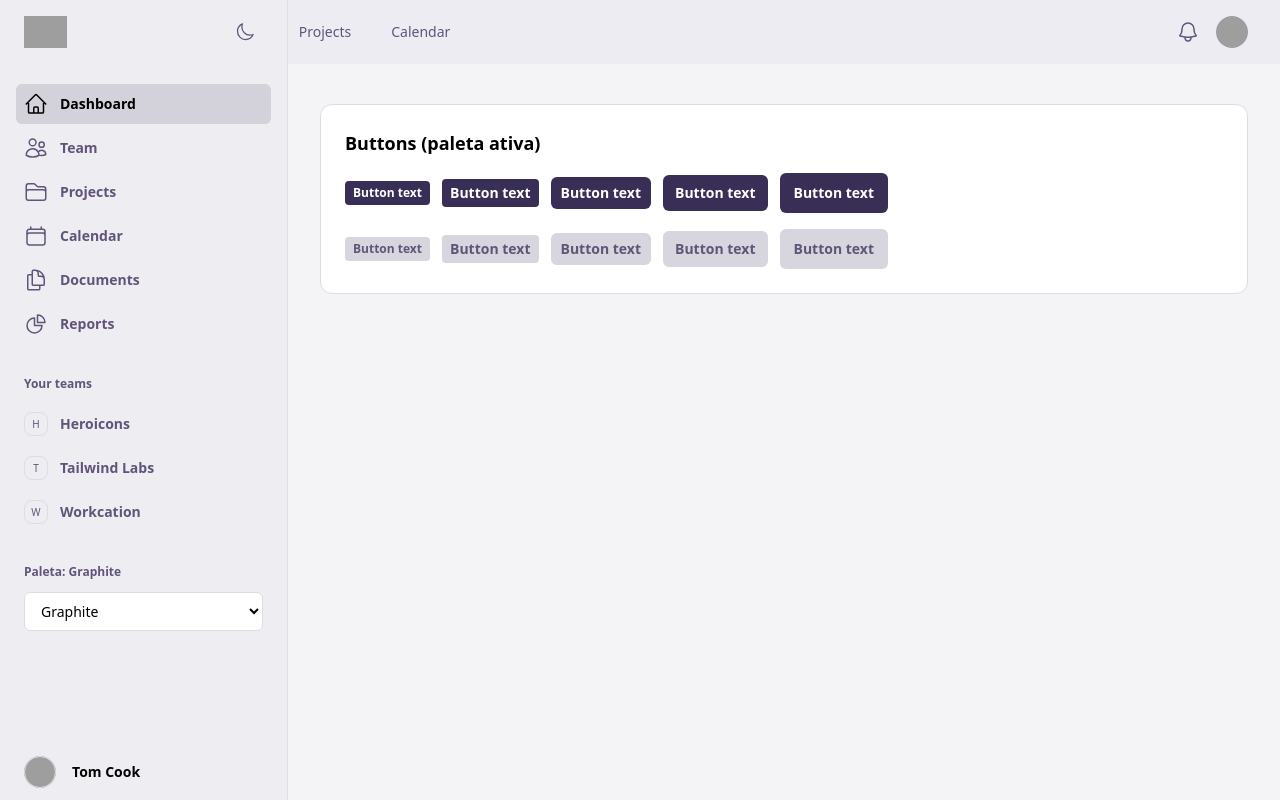
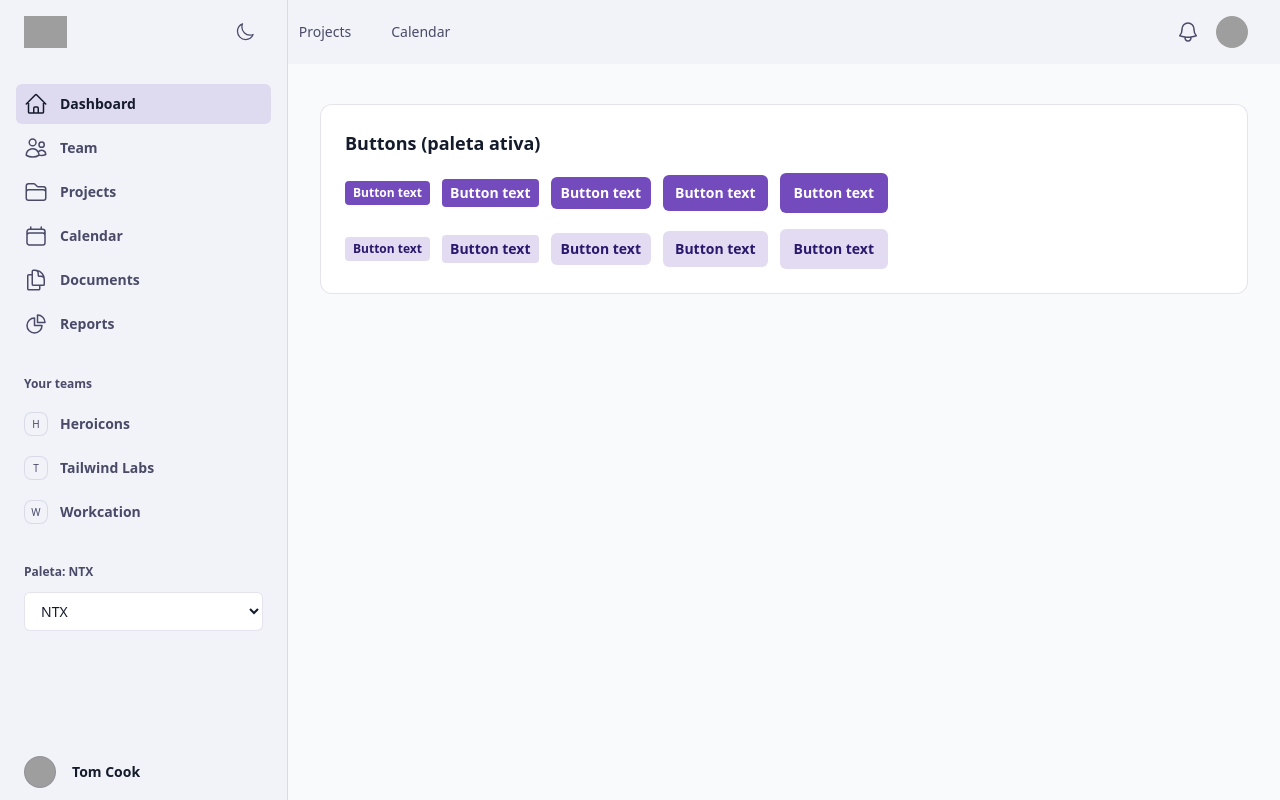
Before and after one commit to Victor-Prg/kataloh_tcc, a React (Vite) app: page / in a window 1280 px wide. Built offline with nearby package versions, Linux system fonts and the light colour scheme; grey boxes are pictures that could not be loaded.

Commit message:
chore: atualizar paletas e dashboard

```diff
--- a/src/assets/pallete.css
+++ b/src/assets/pallete.css
@@ -6,17 +6,17 @@
 
 [data-palette="NTX"][data-mode="light"] {
   --primary-100: #744BBC;
-  --primary-90: #885BD8;
-  --primary-50: #E9DFFC;
-  --secondary-100: #C38DFA;
-  --secondary-90: #B07EE5;
-  --secondary-50: #F4EBFF;
+  --primary-90: #29186D;
+  --primary-50: #F6DFFE;
+  --secondary-100: #413B62;
+  --secondary-90: #141B2B;
+  --secondary-50: #EDC6FD;
   --bg: #F9FAFB;
   --surface: #FFFFFF;
   --surface-nav: #F1F3F9;
-  --border: rgba(116, 75, 188, 0.15);
-  --gradient: linear-gradient(180deg, var(--primary-100) 0%, var(--primary-90) 100%);
-  --text-primary: #1A1A24;
+  --border: rgba(81, 75, 138, 0.15);
+  --gradient: linear-gradient(180deg, #744BBC 0%, #C38DFA 100%);
+  --text-primary: #141B2B;
   --text-muted: #4A4A68;
   --text-soft: #858594;
   --success: #1B5E20;
@@ -25,21 +25,20 @@
 }
 
 [data-palette="NTX"][data-mode="dark"] {
-
-  --primary-100: #C38DFA;
-  --primary-90: #B07EE5;
-  --primary-50: #61467D;
-  --secondary-100: #885BD8;
-  --secondary-90: #7A52C2;
-  --secondary-50: #442D6C;
+  --primary-100: #885BD8;
+  --primary-90: #F6DFFE;
+  --primary-50: #4926AC;
+  --secondary-100: #413B62;
+  --secondary-90: #C38DFA;
+  --secondary-50: #29186D;
   --bg: #080C1C;
   --surface: #1A2437;
-  --surface-nav: #12182B;
-  --border: rgba(71, 63, 108, 0.4);
-  --gradient: linear-gradient(180deg, var(--primary-100) 0%, var(--primary-90) 100%);
+  --surface-nav: #0E0C2E;
+  --border: rgba(71, 102, 108, 0.4);
+  --gradient: linear-gradient(180deg, #C38DFA 0%, #885BD8 100%);
   --text-primary: #F2F1F1;
   --text-muted: #C8C8D8;
-  --text-soft: #858594;
+  --text-soft: #A8AABD;
   --success: #2ECC71;
   --warning: #F1C40F;
   --danger: #E74C3C;
@@ -47,47 +46,82 @@
 
 
 /* ==========================================
-   1. BRAND (Identidade Forte)
+   1. BRAND (paleta genérica e moderna, o padrão de mercado atual)
    ========================================== */
 
 [data-palette="Brand"][data-mode="light"] {
-  --primary-100: #7733c4;
-  --primary-90: #9f66d3;
-  --primary-50: #bb93e1;
-  --secondary-100: #efe5f8;
-  --secondary-90: #dfccf0;
-  --secondary-50: #d1b7ea;
-  --bg: #f9f9fb;
-  --surface: #ffffff;
-  --surface-nav: #efe5f8;
-  --border: #eeedf2;
-  --gradient: linear-gradient(180deg, var(--primary-100) 0%, var(--primary-50) 100%);
-  --text-primary: #130a2a;
-  --text-muted: #605579;
-  --text-soft: #a6a0b6;
-  --success: #41c16e;
-  --warning: #f4da49;
-  --danger: #fc5e57;
+  /* Azul Royal Vibrante para Ações */
+  --primary-100: #2563EB;
+  /* Cor base (Blue 600) */
+  --primary-90: #1D4ED8;
+  /* Hover (Escurece para clique) */
+  --primary-50: #DBEAFE;
+  /* Fundo de destaque leve */
+
+  /* Cinza Azulado para Elementos Secundários */
+  --secondary-100: #475569;
+  --secondary-90: #334155;
+  --secondary-50: #F1F5F9;
+
+  /* Estrutura de Fundo Limpa */
+  --bg: #F8FAFC;
+  --surface: #FFFFFF;
+  --surface-nav: #FFFFFF;
+
+  /* Borda sutil */
+  --border: #E2E8F0;
+
+  /* Gradiente moderno */
+  --gradient: linear-gradient(180deg, #3B82F6 0%, #2563EB 100%);
+
+  /* Tipografia Profissional */
+  --text-primary: #0F172A;
+  /* Quase preto (Slate 900) */
+  --text-muted: #475569;
+  /* Cinza médio */
+  --text-soft: #94A3B8;
+  /* Cinza claro */
+
+  /* Estados Padrão */
+  --success: #10B981;
+  --warning: #F59E0B;
+  --danger: #EF4444;
 }
 
 [data-palette="Brand"][data-mode="dark"] {
-  --primary-100: #7733c4;
-  --primary-90: #9f66d3;
-  --primary-50: #bb93e1;
-  --secondary-100: #392e55;
-  --secondary-90: #2d2246;
-  --secondary-50: #201935;
-  --bg: #0c0420;
-  --surface: #130a2a;
-  --surface-nav: #2d2246;
-  --border: #392e55;
-  --gradient: linear-gradient(180deg, var(--primary-100) 0%, var(--primary-90) 100%);
-  --text-primary: #ffffff;
-  --text-muted: #bb93e1;
-  --text-soft: #9e9ab0;
-  --success: #41c16e;
-  --warning: #f4da49;
-  --danger: #fc5e57;
+  /* Azul Elétrico para Ações */
+  --primary-100: #3B82F6;
+  /* Cor base (Blue 500) */
+  --primary-90: #60A5FA;
+  /* Hover (Acende no escuro) */
+  --primary-50: #1E3A8A;
+  /* Fundo de destaque profundo */
+
+  /* Cinzas Profundos */
+  --secondary-100: #334155;
+  --secondary-90: #475569;
+  --secondary-50: #0F172A;
+
+  /* Fundo Dark Moderno (não é preto puro) */
+  --bg: #020617;
+  --surface: #0F172A;
+  /* Card um pouco mais claro que o fundo */
+  --surface-nav: #1E293B;
+
+  /* Borda discreta */
+  --border: #1E293B;
+
+  --gradient: linear-gradient(180deg, #3B82F6 0%, #1D4ED8 100%);
+
+  /* Tipografia Dark */
+  --text-primary: #F8FAFC;
+  --text-muted: #94A3B8;
+  --text-soft: #64748B;
+
+  /* Estados Dark */
+  --success: #34D399;
+  --warning: #FBBF24;
+  --danger: #F87171;
 }
 
 /* ==========================================
@@ -95,43 +129,53 @@
    ========================================== */
 
 [data-palette="Neutral"][data-mode="light"] {
-  --primary-100: #605579;
-  --primary-90: #776f90;
-  --primary-50: #a6a0b6;
-  --secondary-100: #f1f1f5;
-  --secondary-90: #e7e5ec;
-  --secondary-50: #dedeeb;
-  --bg: #fbfbfd;
-  --surface: #ffffff;
-  --surface-nav: #f1f1f5;
-  --border: #dedce5;
-  --gradient: linear-gradient(180deg, var(--primary-100) 0%, var(--primary-50) 100%);
-  --text-primary: #130a2a;
-  --text-muted: #605579;
-  --text-soft: #9e9ab0;
-  --success: #41c16e;
-  --warning: #f4da49;
-  --danger: #fc5e57;
+  --primary-100: #4B4453;
+  /* Cinza chumbo profundo (mais corporativo que o roxo) */
+  --primary-90: #1A1A1A;
+  /* Hover: Quase preto para um efeito de peso imediato */
+  --primary-50: #A29EB2;
+  --secondary-100: #F1F5F9;
+  --secondary-90: #E2E8F0;
+  /* Hover do secundário bem marcado */
+  --secondary-50: #CBD5E1;
+  --bg: #F8FAFC;
+  /* Fundo levemente frio para parecer mais limpo */
+  --surface: #FFFFFF;
+  --surface-nav: #FFFFFF;
+  --border: #E2E8F0;
+  --gradient: linear-gradient(180deg, #4B4453 0%, #776F90 100%);
+  --text-primary: #0F172A;
+  /* Texto "Ink" profundo para melhor leitura */
+  --text-muted: #475569;
+  --text-soft: #94A3B8;
+  --success: #10B981;
+  --warning: #F59E0B;
+  --danger: #EF4444;
 }
 
 [data-palette="Neutral"][data-mode="dark"] {
-  --primary-100: #a6a0b6;
-  --primary-90: #776f90;
-  --primary-50: #392e55;
-  --secondary-100: #2d2246;
-  --secondary-90: #201935;
-  --secondary-50: #130a2a;
-  --bg: #0c0420;
-  --surface: #130a2a;
-  --surface-nav: #201935;
-  --border: #392e55;
-  --gradient: linear-gradient(180deg, var(--primary-100) 0%, var(--primary-50) 100%);
-  --text-primary: #ffffff;
-  --text-muted: #a6a0b6;
-  --text-soft: #776f90;
-  --success: #41c16e;
-  --warning: #f4da49;
-  --danger: #fc5e57;
+  --primary-100: #F8FAFC;
+  /* Botão primário "Paper White" (tendência atual) */
+  --primary-90: #CBD5E1;
+  /* Hover: Cinza claro suave */
+  --primary-50: #475569;
+  --secondary-100: #1E293B;
+  --secondary-90: #334155;
+  /* Hover do secundário acendendo */
+  --secondary-50: #0F172A;
+  --bg: #020617;
+  /* "Night Blue" profundo em vez de roxo puro */
+  --surface: #0F172A;
+  /* Elevação sutil */
+  --surface-nav: #0F172A;
+  --border: #1E293B;
+  --gradient: linear-gradient(180deg, #F8FAFC 0%, #CBD5E1 100%);
+  --text-primary: #F1F5F9;
+  --text-muted: #94A3B8;
+  --text-soft: #64748B;
+  --success: #34D399;
+  --warning: #FBBF24;
+  --danger: #F87171;
 }
 
 /* ==========================================
@@ -139,43 +183,51 @@
    ========================================== */
 
 [data-palette="SoftPurple"][data-mode="light"] {
-  --primary-100: #9f66d3;
-  --primary-90: #bb93e1;
-  --primary-50: #efe5f8;
-  --secondary-100: #f5f0fb;
-  --secondary-90: #ede3f8;
-  --secondary-50: #dfccf0;
-  --bg: #fcfbfe;
-  --surface: #ffffff;
-  --surface-nav: #f5f0fb;
-  --border: #ede3f8;
-  --gradient: linear-gradient(180deg, var(--primary-100) 0%, var(--primary-50) 100%);
-  --text-primary: #260048;
-  --text-muted: #605579;
-  --text-soft: #9f93b5;
-  --success: #41c16e;
-  --warning: #f4da49;
-  --danger: #fc5e57;
+  --primary-100: #9F66D3;
+  /* Roxo principal */
+  --primary-90: #742DC3;
+  /* Hover: Escurece para um tom mais rico e visível */
+  --primary-50: #F5EEFF;
+  /* Fundo de destaque ultra leve */
+  --secondary-100: #F1F5F9;
+  --secondary-90: #E2E8F0;
+  --secondary-50: #CBD5E1;
+  --bg: #FAFAFF;
+  /* Off-white com um toque de azul/roxo */
+  --surface: #FFFFFF;
+  --surface-nav: #FFFFFF;
+  --border: #E9E1F5;
+  --gradient: linear-gradient(180deg, #9F66D3 0%, #C38DFA 100%);
+  --text-primary: #1A0033;
+  /* Texto profundo para contraste máximo */
+  --text-muted: #5B4D70;
+  --text-soft: #94A3B8;
+  --success: #10B981;
+  --warning: #F59E0B;
+  --danger: #EF4444;
 }
 
 [data-palette="SoftPurple"][data-mode="dark"] {
-  --primary-100: #bb93e1;
-  --primary-90: #9f66d3;
-  --primary-50: #4c0091;
-  --secondary-100: #260048;
-  --secondary-90: #1a0033;
-  --secondary-50: #130024;
-  --bg: #0b0218;
-  --surface: #130024;
-  --surface-nav: #260048;
-  --border: #311d4d;
-  --gradient: linear-gradient(180deg, var(--primary-100) 0%, var(--primary-50) 100%);
-  --text-primary: #ffffff;
-  --text-muted: #bb93e1;
-  --text-soft: #9f93b5;
-  --success: #41c16e;
-  --warning: #f4da49;
-  --danger: #fc5e57;
+  --primary-100: #C38DFA;
+  /* Roxo aceso para o modo dark */
+  --primary-90: #D8B4FE;
+  /* Hover: Brilha mais no escuro (mais claro) */
+  --primary-50: #4C0091;
+  --secondary-100: #1E1B2E;
+  --secondary-90: #2D2945;
+  --secondary-50: #0F172A;
+  --bg: #0B0218;
+  --surface: #140826;
+  /* Card levemente mais claro que o fundo */
+  --surface-nav: #1A0033;
+  --border: #311D4D;
+  --gradient: linear-gradient(180deg, #C38DFA 0%, #9F66D3 100%);
+  --text-primary: #F8FAFC;
+  --text-muted: #BB93E1;
+  --text-soft: #857DA3;
+  --success: #34D399;
+  --warning: #FBBF24;
+  --danger: #F87171;
 }
 
 /* ==========================================
@@ -227,43 +279,51 @@
    ========================================== */
 
 [data-palette="DeepPurple"][data-mode="light"] {
-  --primary-100: #4c0091;
-  --primary-90: #7733c4;
-  --primary-50: #9f66d3;
-  --secondary-100: #f3ebfc;
-  --secondary-90: #e7d6f9;
-  --secondary-50: #d1b7ea;
-  --bg: #f8f5fd;
-  --surface: #ffffff;
-  --surface-nav: #f3ebfc;
-  --border: #e7d6f9;
-  --gradient: linear-gradient(180deg, var(--primary-100) 0%, var(--primary-50) 100%);
+  --primary-100: #4C0091;
+  /* Roxo profundo e autoritário */
+  --primary-90: #320060;
+  /* Hover: Escurece para um tom quase preto (elegância) */
+  --primary-50: #E7D6F9;
+  /* Tom de destaque suave */
+  --secondary-100: #F3EBFC;
+  --secondary-90: #D1B7EA;
+  --secondary-50: #B494D6;
+  --bg: #F8F5FD;
+  --surface: #FFFFFF;
+  --surface-nav: #F3EBFC;
+  --border: #E7D6F9;
+  --gradient: linear-gradient(180deg, #4C0091 0%, #7733C4 100%);
   --text-primary: #130024;
-  --text-muted: #4c0091;
-  --text-soft: #9f66d3;
-  --success: #41c16e;
-  --warning: #f4da49;
-  --danger: #fc5e57;
+  /* Contraste máximo */
+  --text-muted: #4C0091;
+  --text-soft: #7D659B;
+  --success: #10B981;
+  --warning: #F59E0B;
+  --danger: #EF4444;
 }
 
 [data-palette="DeepPurple"][data-mode="dark"] {
-  --primary-100: #7733c4;
-  --primary-90: #4c0091;
-  --primary-50: #260048;
-  --secondary-100: #260048;
-  --secondary-90: #201935;
-  --secondary-50: #130024;
-  --bg: #0b0218;
+  --primary-100: #BB93E1;
+  /* Lilás claro para brilhar no fundo escuro */
+  --primary-90: #D1B7EA;
+  /* Hover: Fica mais claro e iluminado */
+  --primary-50: #4C0091;
+  --secondary-100: #1A0B2E;
+  --secondary-90: #260048;
+  --secondary-50: #0B0218;
+  --bg: #0B0218;
+  /* Roxo "Vantablack" */
   --surface: #130024;
-  --surface-nav: #260048;
-  --border: #392e55;
-  --gradient: linear-gradient(180deg, var(--primary-100) 0%, var(--primary-50) 100%);
-  --text-primary: #ffffff;
-  --text-muted: #bb93e1;
-  --text-soft: #9f93b5;
-  --success: #41c16e;
-  --warning: #f4da49;
-  --danger: #fc5e57;
+  /* Elevação profunda */
+  --surface-nav: #1A0B2E;
+  --border: #311D4D;
+  --gradient: linear-gradient(180deg, #7733C4 0%, #4C0091 100%);
+  --text-primary: #FFFFFF;
+  --text-muted: #BB93E1;
+  --text-soft: #9F93B5;
+  --success: #34D399;
+  --warning: #FBBF24;
+  --danger: #F87171;
 }
 
 /* ==========================================
@@ -271,41 +331,241 @@
    ========================================== */
 
 [data-palette="Graphite"][data-mode="light"] {
-  --primary-100: #392e55;
-  --primary-90: #605579;
-  --primary-50: #a6a0b6;
-  --secondary-100: #eeedf2;
-  --secondary-90: #dedce5;
-  --secondary-50: #bb93e1;
-  --bg: #f4f4f7;
-  --surface: #ffffff;
-  --surface-nav: #eeedf2;
-  --border: #dedce5;
-  --gradient: linear-gradient(180deg, var(--primary-100) 0%, var(--primary-50) 100%);
-  --text-primary: #130a2a;
+  --primary-100: #392E55;
+  /* Grafite arroxeado profundo */
+  --primary-90: #1A1429;
+  /* Hover: Quase preto para impacto visual */
+  --primary-50: #A6A0B6;
+  --secondary-100: #F1F1F4;
+  --secondary-90: #E2E2E9;
+  --secondary-50: #BB93E1;
+  --bg: #F8F8FA;
+  /* Cinza "estúdio" muito limpo */
+  --surface: #FFFFFF;
+  --surface-nav: #F1F1F4;
+  --border: #DEDCE5;
+  --gradient: linear-gradient(180deg, #392E55 0%, #605579 100%);
+  --text-primary: #130A2A;
   --text-muted: #605579;
-  --text-soft: #9e9ab0;
-  --success: #41c16e;
-  --warning: #f4da49;
-  --danger: #fc5e57;
+  --text-soft: #9E9AB0;
+  --success: #10B981;
+  --warning: #F59E0B;
+  --danger: #EF4444;
 }
 
 [data-palette="Graphite"][data-mode="dark"] {
-  --primary-100: #a6a0b6;
-  --primary-90: #776f90;
-  --primary-50: #605579;
+  --primary-100: #A6A0B6;
+  /* Cinza médio iluminado */
+  --primary-90: #DEDCE5;
+  /* Hover: Acende para um cinza quase branco */
+  --primary-50: #392E55;
   --secondary-100: #201935;
-  --secondary-90: #130a2a;
-  --secondary-50: #0c0420;
-  --bg: #0c0420;
-  --surface: #130a2a;
+  --secondary-90: #2D2445;
+  --secondary-50: #0C0420;
+  --bg: #0C0420;
+  /* Fundo "Midnight" profundo */
+  --surface: #17102B;
+  /* Card com tom levemente mais saturado que o fundo */
   --surface-nav: #201935;
-  --border: #392e55;
-  --gradient: linear-gradient(180deg, var(--primary-100) 0%, var(--primary-50) 100%);
-  --text-primary: #ffffff;
-  --text-muted: #a6a0b6;
-  --text-soft: #776f90;
-  --success: #41c16e;
-  --warning: #f4da49;
-  --danger: #fc5e57;
+  --border: #392E55;
+  --gradient: linear-gradient(180deg, #A6A0B6 0%, #776F90 100%);
+  --text-primary: #F8F9FA;
+  --text-muted: #A6A0B6;
+  --text-soft: #776F90;
+  --success: #34D399;
+  --warning: #FBBF24;
+  --danger: #F87171;
 }
+
+/* ==========================================
+   7. NUDE MATURE (Sofisticação Adulta e Mistério)
+   ========================================== */
+
+[data-palette="Nude"][data-mode="light"] {
+  --primary-100: #D4A5A5;
+  /* Rosa Vintage (Maturidade e Elegância) */
+  --primary-90: #B38686;
+  /* Hover: Rosa seco profundo */
+  --primary-50: #F3E5E5;
+  /* Sombra de blush luxuosa */
+
+  --secondary-100: #EBE6E6;
+  /* Off-white acetinado */
+  --secondary-90: #D8D1D1;
+  /* Hover do secundário */
+  --secondary-50: #F9F7F7;
+
+  --bg: #FDFBFA;
+  /* Branco perolado limpo */
+  --surface: #FFFFFF;
+  --surface-nav: #F8F4F4;
+
+  --border: #E8DEDE;
+  /* Linha sutil rosada */
+
+  --gradient: linear-gradient(135deg, #D4A5A5 0%, #E8D1D1 100%);
+
+  --text-primary: #2D1B1B;
+  /* Ameixa quase preto (Muito mais chique que cinza) */
+  --text-muted: #7D6565;
+  /* Tom de sombra elegante */
+  --text-soft: #B8A8A8;
+
+  --success: #81C784;
+  --warning: #FFD54F;
+  --danger: #FF8A80;
+}
+
+[data-palette="Nude"][data-mode="dark"] {
+  --primary-100: #F3C5C2;
+  /* Rosa Madrepérola aceso */
+  --primary-90: #FFFFFF;
+  /* Hover: Brilho total de seda */
+  --primary-50: #2E1A47;
+  /* Roxo profundo (Sem marrom) */
+
+  --secondary-100: #140C1C;
+  /* Roxo "Midnight Iris" (Quase preto) */
+  --secondary-90: #261A33;
+  --secondary-50: #0A0611;
+
+  --bg: #0A0611;
+  /* Preto Obsidian (Com alma lilás, zero marrom) */
+  --surface: #140C1C;
+  /* Elevação sofisticada e profunda */
+  --surface-nav: #1A1221;
+
+  --border: #2E1A47;
+  /* Borda roxa discreta */
+
+  --gradient: linear-gradient(135deg, #F3C5C2 0%, #2E1A47 100%);
+
+  --text-primary: #FFFFFF;
+  --text-muted: #F3C5C2;
+  --text-soft: #A396AF;
+
+  --success: #A3B18A;
+  --warning: #F2E1B1;
+  --danger: #F3C5C2;
+}
+
+/* ==========================================
+   8. CLINIC & FRESH (Conforto Médico e Higiene)
+   ========================================== */
+
+   [data-palette="Clinic"][data-mode="light"] {
+    --primary-100: #0077B6;   /* Azul Sereno */
+    --primary-90: #023E8A;    /* Hover: Azul Profundo */
+    --primary-50: #EDF7FA;
+    --secondary-100: #F1F5F9;
+    --secondary-90: #E2E8F0;
+    --secondary-50: #F8FAFC;
+    --bg: #FFFFFF;            /* Branco Puro (Higiene) */
+    --surface: #FFFFFF;
+    --surface-nav: #F8FAFC;
+    --border: #E0E7FF;
+    --gradient: linear-gradient(135deg, #0077B6 0%, #90E0EF 100%);
+    --text-primary: #1E293B;
+    --text-muted: #475569;
+    --text-soft: #94A3B8;
+    --success: #10B981;
+    --warning: #F59E0B;
+    --danger: #EF4444;
+  }
+
+  [data-palette="Clinic"][data-mode="dark"] {
+    --primary-100: #94B8C5;   /* Azul Glacial/Slate (Muito suave, zero cansaço) */
+    --primary-90: #B7D2DB;    /* Hover: Brilho perolado frio */
+    --primary-50: #1E2E36;
+
+    --secondary-100: #1E2022; /* Cinza Carvão Neutro Profundo */
+    --secondary-90: #2A2D30;
+    --secondary-50: #0F1112;
+
+    --bg: #0F1112;            /* Preto "Deep Space" (Mais escuro, menos brilho) */
+    --surface: #1A1C1E;       /* Elevação discreta */
+    --surface-nav: #121416;
+
+    --border: #2A3135;        /* Borda azulada quase invisível */
+
+    --gradient: linear-gradient(135deg, #94B8C5 0%, #1A1C1E 100%);
+
+    --text-primary: #CBD5E1;  /* Azul Acinzentado claro (O melhor para leitura noturna) */
+    --text-muted: #94A3B8;
+    --text-soft: #64748B;
+
+    --success: #81C784;
+    --warning: #FFD54F;
+    --danger: #E57373;
+  }
+/* ==========================================
+   9. FASHION (Alta Moda, E-commerce e Tendência)
+   ========================================== */
+
+[data-palette="Fashion"][data-mode="light"] {
+  --primary-100: #1A1A1A;
+  /* Preto "Ink" (Elegância máxima para botões) */
+  --primary-90: #404040;
+  /* Hover: Cinza escuro profundo */
+  --primary-50: #F5F5F3;
+  /* Creme "Oatmeal" muito sutil */
+
+  --secondary-100: #E5E5E1;
+  /* Tom de linho/tecido natural */
+  --secondary-90: #D4D4CE;
+  --secondary-50: #FBFBF9;
+
+  --bg: #FFFFFF;
+  /* Branco galeria */
+  --surface: #FBFBF9;
+  /* Superfície creme sutil */
+  --surface-nav: #FFFFFF;
+
+  --border: #E5E5E1;
+  /* Linhas finas estilo editorial */
+
+  --gradient: linear-gradient(180deg, #1A1A1A 0%, #404040 100%);
+
+  --text-primary: #1A1A1A;
+  /* Tipografia forte e clara */
+  --text-muted: #737373;
+  --text-soft: #A3A3A3;
+
+  --success: #4F6D5B;
+  /* Verde sálvia (Moda orgânica) */
+  --warning: #C2A87E;
+  /* Dourado areia */
+  --danger: #924040;
+  /* Vermelho bordô profundo */
+}
+
+[data-palette="Fashion"][data-mode="dark"] {
+  --primary-100: #FFFFFF;
+  /* Botão branco (O padrão de luxo no Dark) */
+  --primary-90: #E5E5E1;
+  /* Hover: Cinza seda */
+  --primary-50: #404040;
+
+  --secondary-100: #262626;
+  /* Cinza carvão (Soft Black) */
+  --secondary-90: #404040;
+  --secondary-50: #0A0A0A;
+
+  --bg: #0A0A0A;
+  /* "Rich Black" (Não é o preto puro que cansa o olho) */
+  --surface: #171717;
+  /* Elevação discreta */
+  --surface-nav: #0A0A0A;
+
+  --border: #262626;
+
+  --gradient: linear-gradient(180deg, #FFFFFF 0%, #E5E5E1 100%);
+
+  --text-primary: #F5F5F3;
+  --text-muted: #A3A3A3;
+  --text-soft: #737373;
+
+  --success: #8BA895;
+  --warning: #C2A87E;
+  --danger: #B06B6B;
+}
--- a/src/assets/theme.css
+++ b/src/assets/theme.css
@@ -13,7 +13,7 @@
   --bg-hover: var(--secondary-50);
   --bg-active: var(--secondary-90);
 
-  --text-primary: var(--text-primary);
+  /* não sobrescrever o valor original de --text-primary vindo da paleta */
   --text-secondary: var(--text-muted);
 
   --border-color: var(--border);
--- a/src/composables/ThemeContext.tsx
+++ b/src/composables/ThemeContext.tsx
@@ -1,7 +1,7 @@
 import { createContext } from 'react';
 
 // Paletas disponíveis no sistema
-export type PaletteName = 'NTX' | 'Brand' | 'Neutral' | 'SoftPurple' | 'Editorial' | 'DeepPurple' | 'Graphite';
+export type PaletteName = 'NTX' | 'Brand' | 'Neutral' | 'SoftPurple' | 'Editorial' | 'DeepPurple' | 'Graphite' | 'Nude' | 'Clinic' | 'Fashion' ;
 
 // Define o formato do nosso contexto
 interface ThemeContextType {
--- a/src/pages/PlusDashboard.tsx
+++ b/src/pages/PlusDashboard.tsx
@@ -42,13 +42,13 @@ const teams = [
 export default function Example() {
   const [sidebarOpen, setSidebarOpen] = useState(false)
   const { isDark, toggleTheme, palette, setPalette } = useTheme()
-//'NTX' | 'Brand' | 'Neutral' | 'SoftPurple' | 'Editorial' | 'DeepPurple' | 'Graphite'
+//'NTX' | 'Brand' | 'Neutral' | 'SoftPurple' | 'Editorial' | 'DeepPurple' | 'Graphite' | 'Nude' | 'Clinic' | 'Fashion'
   // Define a paleta específica desta página ao montar
   useEffect(() => {
-    setPalette('Graphite') // Mude para 'Brand', 'Neutral', etc conforme necessário
+    setPalette('NTX') // Mude para 'Brand', 'Neutral', etc conforme necessário
   }, [])
 
-  const palettes: PaletteName[] = ['NTX', 'Brand', 'Neutral', 'SoftPurple', 'Editorial', 'DeepPurple', 'Graphite']
+  const palettes: PaletteName[] = ['NTX', 'Brand', 'Neutral', 'SoftPurple', 'Editorial', 'DeepPurple', 'Graphite', 'Nude', 'Clinic', 'Fashion']
 
   const classNames = (...classes: (string | boolean | null | undefined)[]) => classes.filter(Boolean).join(' ')
 
```
